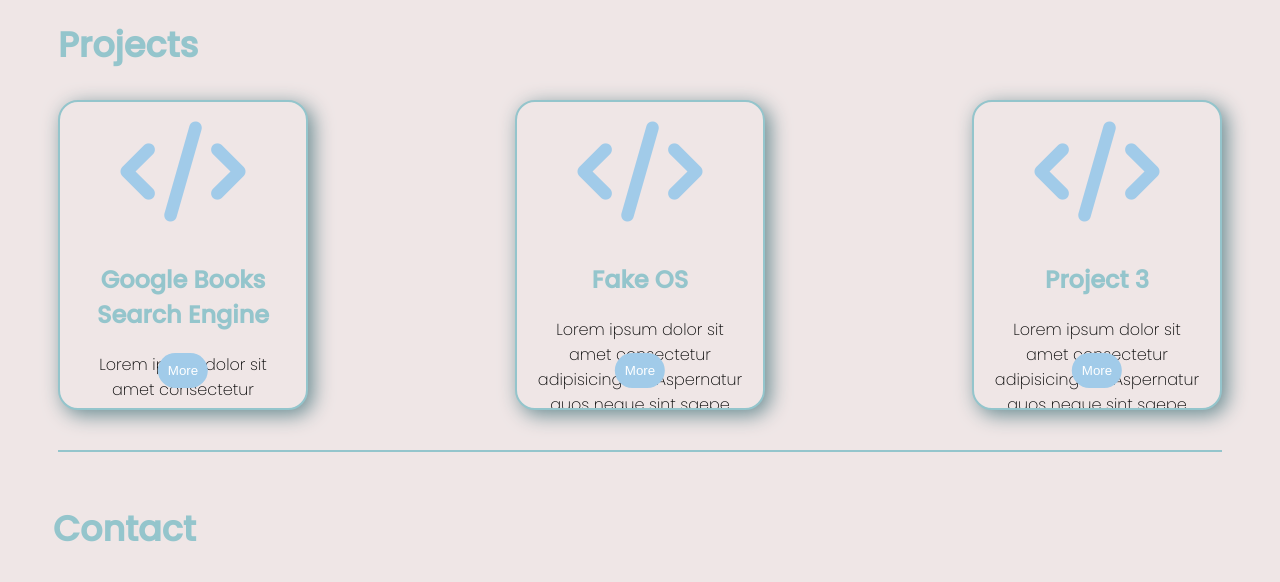
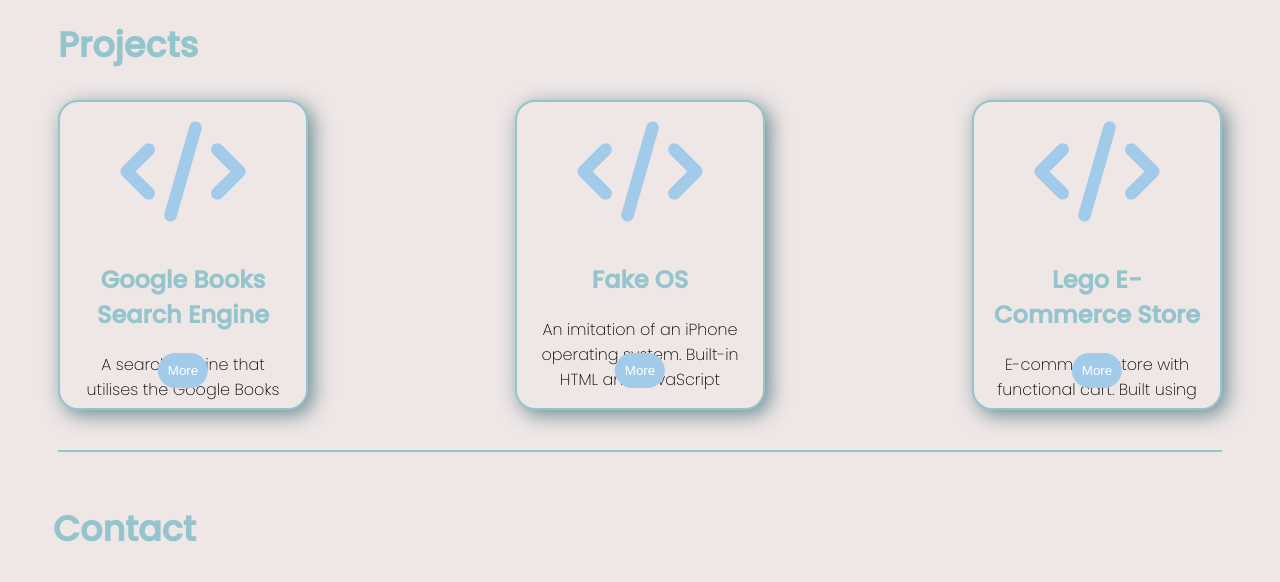
Before and after one commit to maddison-wells/Portfolio, a plain HTML site: page index.html in a window 1280 px wide. Shown: the part 1346-1928 px from the top of the page. Drawn offline with Linux system fonts and the light colour scheme; a web font is replaced by a local one.

Commit message:
Update index.html

```diff
--- a/index.html
+++ b/index.html
@@ -72,7 +72,7 @@
       </div>
       <div class="details__information">
         <img src="Portfolio/images/death-star.png" alt="study icon" />Star Wars
-        Enthuiast
+        Enthusiast
       </div>
     </section>
     <section class="skills">
@@ -135,10 +135,7 @@
           <i class="fa-solid fa-code"></i>
           <h1>Google Books Search Engine</h1>
           <p class="projects__card--items-text hidden-text">
-            Lorem ipsum dolor sit amet consectetur adipisicing elit. Aspernatur
-            quos neque sint saepe consequatur. Sed voluptatibus, ratione ipsa
-            vel cum reprehenderit mollitia quidem. Libero quidem quam, dolores
-            cumque deleniti itaque!
+            A search engine that utilises the Google Books API. The project is built using React JavaScript.
           </p>
           <button class="expand-button" onclick="toggleDivSize(this)">
             More
@@ -148,10 +145,7 @@
           <i class="fa-solid fa-code"></i>
           <h1>Fake OS</h1>
           <p class="projects__card--items-text hidden-text">
-            Lorem ipsum dolor sit amet consectetur adipisicing elit. Aspernatur
-            quos neque sint saepe consequatur. Sed voluptatibus, ratione ipsa
-            vel cum reprehenderit mollitia quidem. Libero quidem quam, dolores
-            cumque deleniti itaque!
+            An imitation of an iPhone operating system. Built-in HTML and JavaScript
           </p>
           <button class="expand-button" onclick="toggleDivSize(this)">
             More
@@ -159,12 +153,9 @@
         </div>
         <div class="projects__card--items">
           <i class="fa-solid fa-code"></i>
-          <h1>Project 3</h1>
+          <h1>Lego E-Commerce Store</h1>
           <p class="projects__card--items-text">
-            Lorem ipsum dolor sit amet consectetur adipisicing elit. Aspernatur
-            quos neque sint saepe consequatur. Sed voluptatibus, ratione ipsa
-            vel cum reprehenderit mollitia quidem. Libero quidem quam, dolores
-            cumque deleniti itaque!
+           E-commerce store with functional cart. Built using React JavaScript and Firestore
           </p>
           <button class="expand-button" onclick="toggleDivSize(this)">
             More
```
